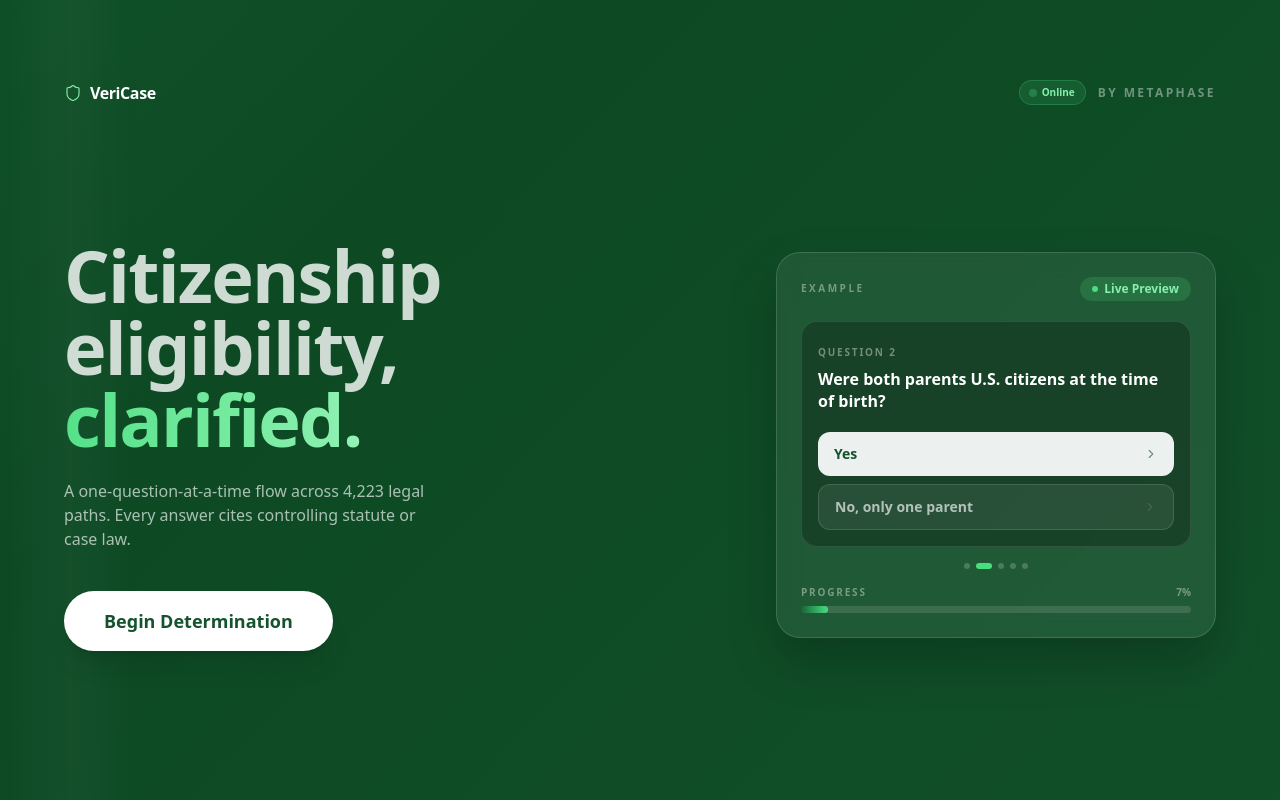
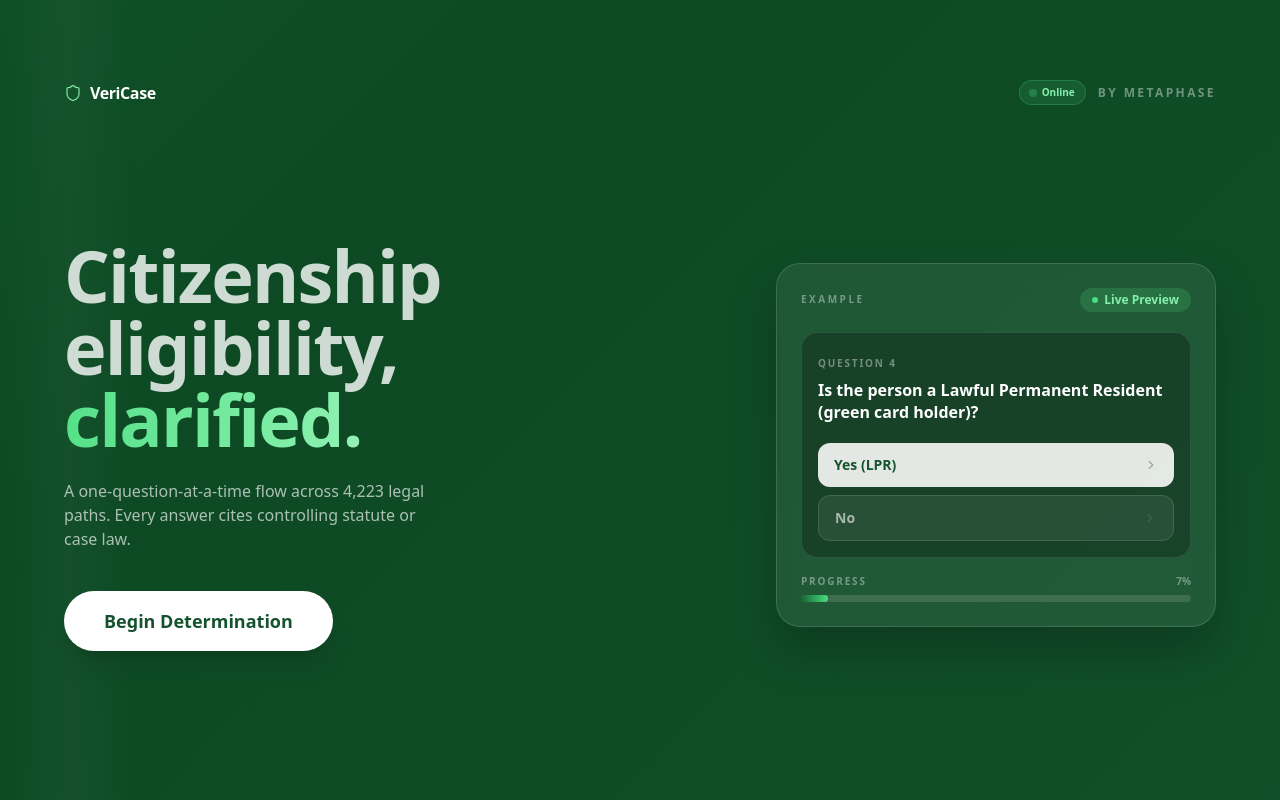
Before and after one commit to ellietngo/VeriCase-Demo, a React (Vite) app: page / in a window 1280 px wide. Shown: the top 800 px of the page. Built offline with nearby package versions, Linux system fonts and the light colour scheme; no server answers.

Commit message:
feat: random demo question on load, smooth hover fade

```diff
--- a/src/pages/LandingPage.tsx
+++ b/src/pages/LandingPage.tsx
@@ -1,4 +1,4 @@
-import React, { useState, useEffect } from 'react'
+import React, { useState } from 'react'
 import { Shield, ClipboardCheck, Zap, Users, ChevronRight, WifiOff } from 'lucide-react'
 import { useOnlineStatus } from '../useOnlineStatus'
 
@@ -57,18 +57,9 @@ const gradientTextStyle: React.CSSProperties = {
 
 export default function LandingPage({ onStart }: { onStart: () => void }) {
   const online = useOnlineStatus()
-  const [demoIdx, setDemoIdx] = useState(0)
   const [hoveredAnswer, setHoveredAnswer] = useState<number | null>(null)
-  const demo = DEMO_QUESTIONS[demoIdx]
-
-  // Rotate question every 4 seconds
-  useEffect(() => {
-    const id = setInterval(() => {
-      setDemoIdx(i => (i + 1) % DEMO_QUESTIONS.length)
-      setHoveredAnswer(null)
-    }, 4000)
-    return () => clearInterval(id)
-  }, [])
+  // Pick a random question once on mount — changes each page refresh
+  const [demo] = useState(() => DEMO_QUESTIONS[Math.floor(Math.random() * DEMO_QUESTIONS.length)])
 
   return (
     <div>
@@ -193,47 +184,40 @@ export default function LandingPage({ onStart }: { onStart: () => void }) {
                   {demo.answers.map((answer, i) => (
                     <div
                       key={answer}
-                      className="flex items-center justify-between px-4 py-3 rounded-xl cursor-pointer transition-all duration-150"
-                      style={
-                        hoveredAnswer === i
-                          ? { background: 'rgba(255,255,255,0.98)', transform: 'scale(1.01)' }
+                      className="flex items-center justify-between px-4 py-3 rounded-xl cursor-pointer"
+                      style={{
+                        background: hoveredAnswer === i
+                          ? 'rgba(255,255,255,0.96)'
                           : i === 0
-                          ? { background: 'rgba(255,255,255,0.92)' }
-                          : { background: 'rgba(255,255,255,0.08)', border: '1px solid rgba(255,255,255,0.12)' }
-                      }
+                          ? 'rgba(255,255,255,0.88)'
+                          : 'rgba(255,255,255,0.07)',
+                        border: i !== 0 ? '1px solid rgba(255,255,255,0.12)' : 'none',
+                        transform: hoveredAnswer === i ? 'translateX(3px)' : 'translateX(0)',
+                        transition: 'background 300ms ease, transform 200ms ease',
+                      }}
                       onMouseEnter={() => setHoveredAnswer(i)}
                       onMouseLeave={() => setHoveredAnswer(null)}
                     >
                       <span
                         className="text-sm font-semibold"
-                        style={{ color: hoveredAnswer === i || i === 0 ? '#14532d' : 'rgba(255,255,255,0.65)' }}
+                        style={{
+                          color: hoveredAnswer === i || i === 0 ? '#14532d' : 'rgba(255,255,255,0.6)',
+                          transition: 'color 300ms ease',
+                        }}
                       >
                         {answer}
                       </span>
                       <ChevronRight
                         size={14}
-                        style={{ color: hoveredAnswer === i || i === 0 ? '#14532d' : 'rgba(255,255,255,0.3)', opacity: hoveredAnswer === i || i === 0 ? 0.6 : 0.4 }}
+                        style={{
+                          color: hoveredAnswer === i || i === 0 ? '#14532d' : 'rgba(255,255,255,0.25)',
+                          opacity: hoveredAnswer === i ? 0.7 : 0.4,
+                          transition: 'color 300ms ease, opacity 300ms ease',
+                        }}
                       />
                     </div>
                   ))}
                 </div>
-              </div>
-
-              {/* Question dots */}
-              <div className="flex items-center justify-center gap-1.5 mb-4">
-                {DEMO_QUESTIONS.map((_, i) => (
-                  <button
-                    key={i}
-                    onClick={() => { setDemoIdx(i); setHoveredAnswer(null) }}
-                    className="rounded-full transition-all duration-300"
-                    style={{
-                      width: i === demoIdx ? 16 : 6,
-                      height: 6,
-                      background: i === demoIdx ? '#4ade80' : 'rgba(255,255,255,0.2)',
-                    }}
-                    aria-label={`Show question ${i + 1}`}
-                  />
-                ))}
               </div>
 
               {/* Progress bar */}
```
